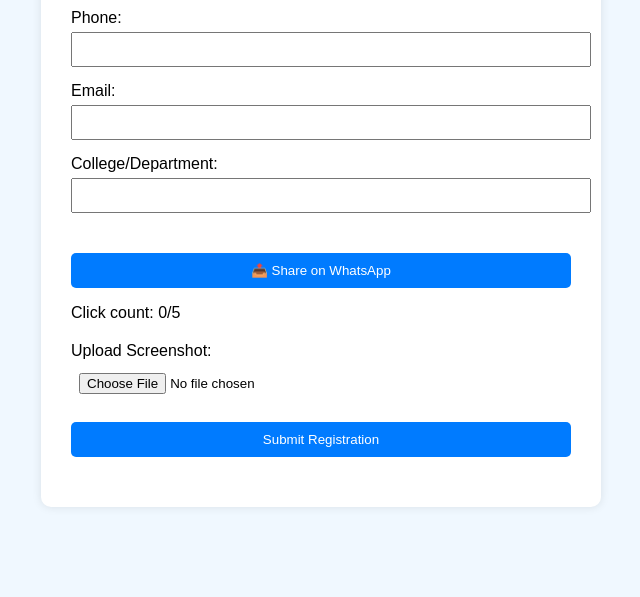
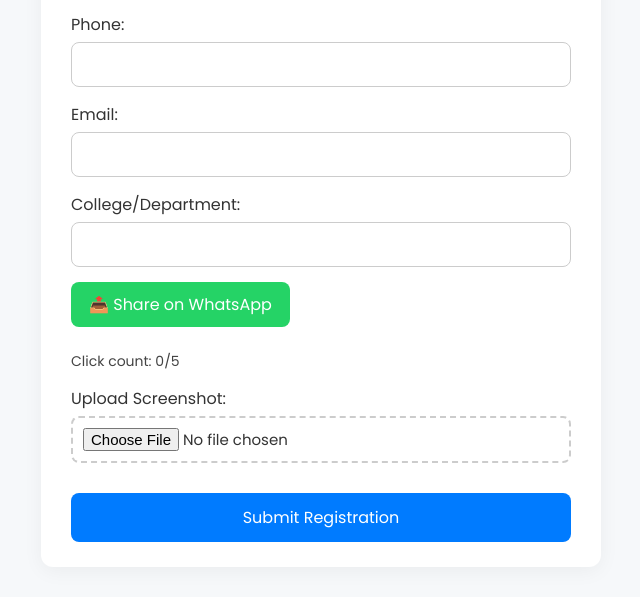
Before and after one commit to somebody-ioi/tech-for-girls-registration, a plain HTML site: page index.html in a window 1280 px wide. Shown: the part 222-819 px from the top of the page, without its empty margins (319-959 px from the left). Drawn offline with Linux system fonts and the light colour scheme.

Commit message:
UI Upgrade: Added Google Font and improved styling

```diff
--- a/index.html
+++ b/index.html
@@ -4,6 +4,7 @@
   <meta charset="UTF-8" />
   <meta name="viewport" content="width=device-width, initial-scale=1.0" />
   <title>Tech For Girls Registration</title>
+  <link href="https://fonts.googleapis.com/css2?family=Poppins&display=swap" rel="stylesheet">
   <link rel="stylesheet" href="style.css" />
 </head>
 <body>
--- a/style.css
+++ b/style.css
@@ -1,49 +1,105 @@
+/* Reset some defaults */
+body, input, button, select {
+  font-family: 'Poppins', sans-serif;
+  margin: 0;
+  padding: 0;
+  box-sizing: border-box;
+}
+
 body {
-  font-family: Arial, sans-serif;
-  background: #f0f8ff;
-  display: flex;
-  justify-content: center;
-  padding: 40px;
+  background: #f6f8fa;
+  padding: 30px;
+  color: #333;
 }
+
+/* Container */
 .container {
-  background: white;
-  padding: 30px;
-  border-radius: 10px;
-  width: 90%;
   max-width: 500px;
-  box-shadow: 0 0 10px rgba(0, 0, 0, 0.1);
+  margin: 0 auto;
+  background: #fff;
+  padding: 25px 30px;
+  border-radius: 12px;
+  box-shadow: 0 4px 20px rgba(0, 0, 0, 0.05);
 }
+
+/* Header */
 h1 {
   text-align: center;
+  margin-bottom: 20px;
+  color: #222;
 }
-form label {
+
+/* Form labels and inputs */
+label {
   display: block;
+  margin-bottom: 15px;
+  font-weight: 500;
+}
+
+input[type="text"],
+input[type="number"],
+input[type="email"],
+input[type="file"] {
+  width: 100%;
+  padding: 10px;
+  border-radius: 8px;
+  border: 1px solid #ccc;
+  margin-top: 5px;
+  font-size: 15px;
+}
+
+input[type="file"] {
+  border: 2px dashed #ccc;
+}
+
+/* Share Button */
+#shareBtn {
+  display: inline-flex;
+  align-items: center;
+  gap: 8px;
+  background-color: #25D366;
+  border: none;
+  padding: 10px 18px;
+  color: #fff;
+  font-size: 16px;
+  border-radius: 8px;
+  cursor: pointer;
+  transition: background 0.3s ease;
+  margin-bottom: 10px;
+}
+
+#shareBtn:hover {
+  background-color: #1ebe5a;
+}
+
+/* Click Counter */
+#clickCounter {
+  font-size: 14px;
+  color: #444;
+}
+
+/* Submit Button */
+#submitBtn {
+  background-color: #007BFF;
+  color: white;
+  padding: 12px 20px;
+  font-size: 16px;
+  border: none;
+  border-radius: 8px;
+  width: 100%;
+  cursor: pointer;
+  transition: background-color 0.3s ease;
   margin-top: 15px;
 }
-input {
-  width: 100%;
-  padding: 8px;
-  margin-top: 5px;
+
+#submitBtn:hover {
+  background-color: #0056c7;
 }
-.share-section {
-  margin: 20px 0;
-}
-#submitBtn, #shareBtn {
-  background-color: #007bff;
-  color: white;
-  padding: 10px;
-  border: none;
-  width: 100%;
+
+/* Confirmation Message */
+#confirmation {
   margin-top: 20px;
-  cursor: pointer;
-  border-radius: 5px;
-}
-#submitBtn:disabled {
-  background-color: grey;
-  cursor: not-allowed;
-}
-#message {
-  margin-top: 20px;
-  font-weight: bold;
+  font-size: 16px;
+  color: green;
   text-align: center;
 }
```
